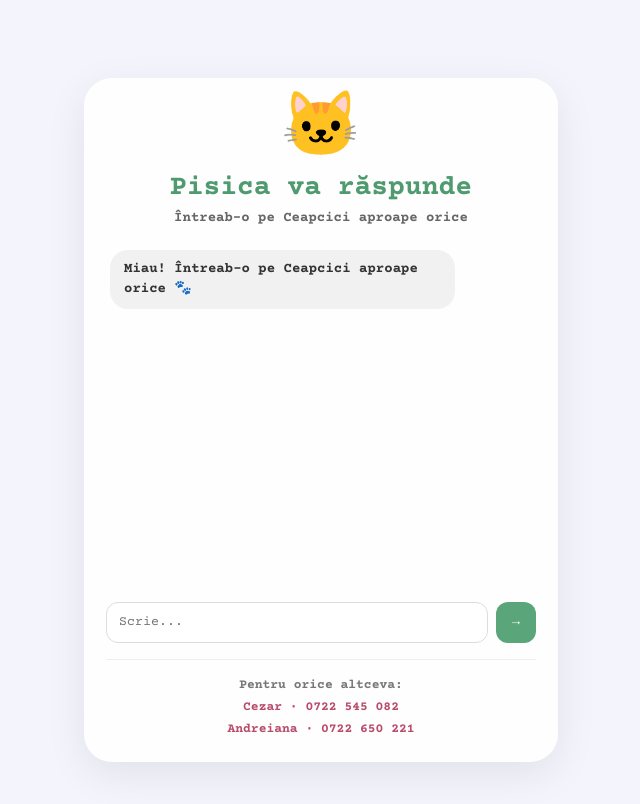
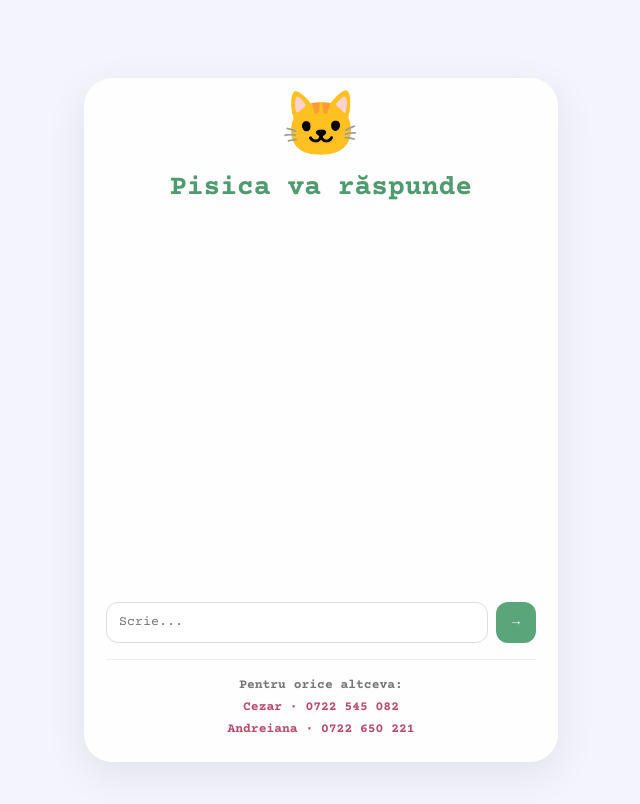
Before and after one commit to andreiana007/wed-invitation, a Next.js app: page /pisica in a window 1280 px wide. Shown: the top 804 px of the page, without its empty margins (319-959 px from the left). Built offline with nearby package versions, Linux system fonts and the light colour scheme.

Commit message:
Update page.js

```diff
--- a/app/pisica/page.js
+++ b/app/pisica/page.js
@@ -3,9 +3,7 @@
 import { useState } from "react";
 
 export default function PisicaPage() {
-  const [messages, setMessages] = useState([
-    { text: "Miau! Întreab-o pe Ceapcici aproape orice 🐾", from: "cat" },
-  ]);
+  const [messages, setMessages] = useState([]);
   const [input, setInput] = useState("");
 
   const getAnswer = (text) => {
@@ -28,7 +26,7 @@ export default function PisicaPage() {
     }
 
     if (lower.includes("salut") || lower.includes("hello") || lower.includes("buna") || lower.includes("bună")) {
-      return "Miau! Bine ai venit.";
+      return "Miau! 🐾";
     }
 
     return "Miau... pentru alte detalii, verificați invitația sau sunați-ne.";
@@ -73,16 +71,13 @@ export default function PisicaPage() {
           <div style={{ fontSize: "64px", lineHeight: 1, marginBottom: "8px" }}>🐱</div>
           <h1
             style={{
-              margin: "0 0 6px 0",
+              margin: 0,
               color: "#4f9b6f",
               fontSize: "28px",
             }}
           >
             Pisica va răspunde
           </h1>
-          <p style={{ margin: 0, color: "#666", fontSize: "14px" }}>
-            Întreab-o pe Ceapcici aproape orice
-          </p>
         </div>
 
         <div
```
